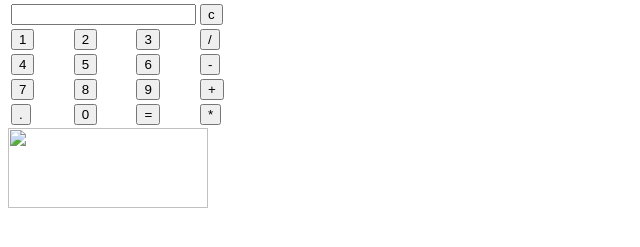
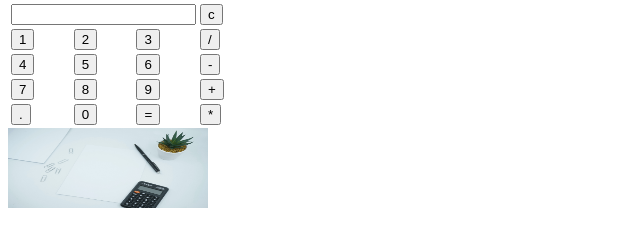
Before and after one commit to Dianakariuki/PROJECT, a plain HTML site: page index.html in a window 1280 px wide. Shown: the part 79-326 px from the top of the page, without its empty margins (0-640 px from the left). Drawn offline with Linux system fonts and the light colour scheme.

Commit message:
ft. added an image

```diff
--- a/index.html
+++ b/index.html
@@ -68,7 +68,7 @@
 
       <div class="relative">
 
-        <img src="./simplilearn.png" style="width: 200px; height: 80px" />
+        <img src="simplilearn.jpg" style="width: 200px; height: 80px" />
 
       </div>
 
```
Also changed, not shown: simplilearn.jpg (added).
